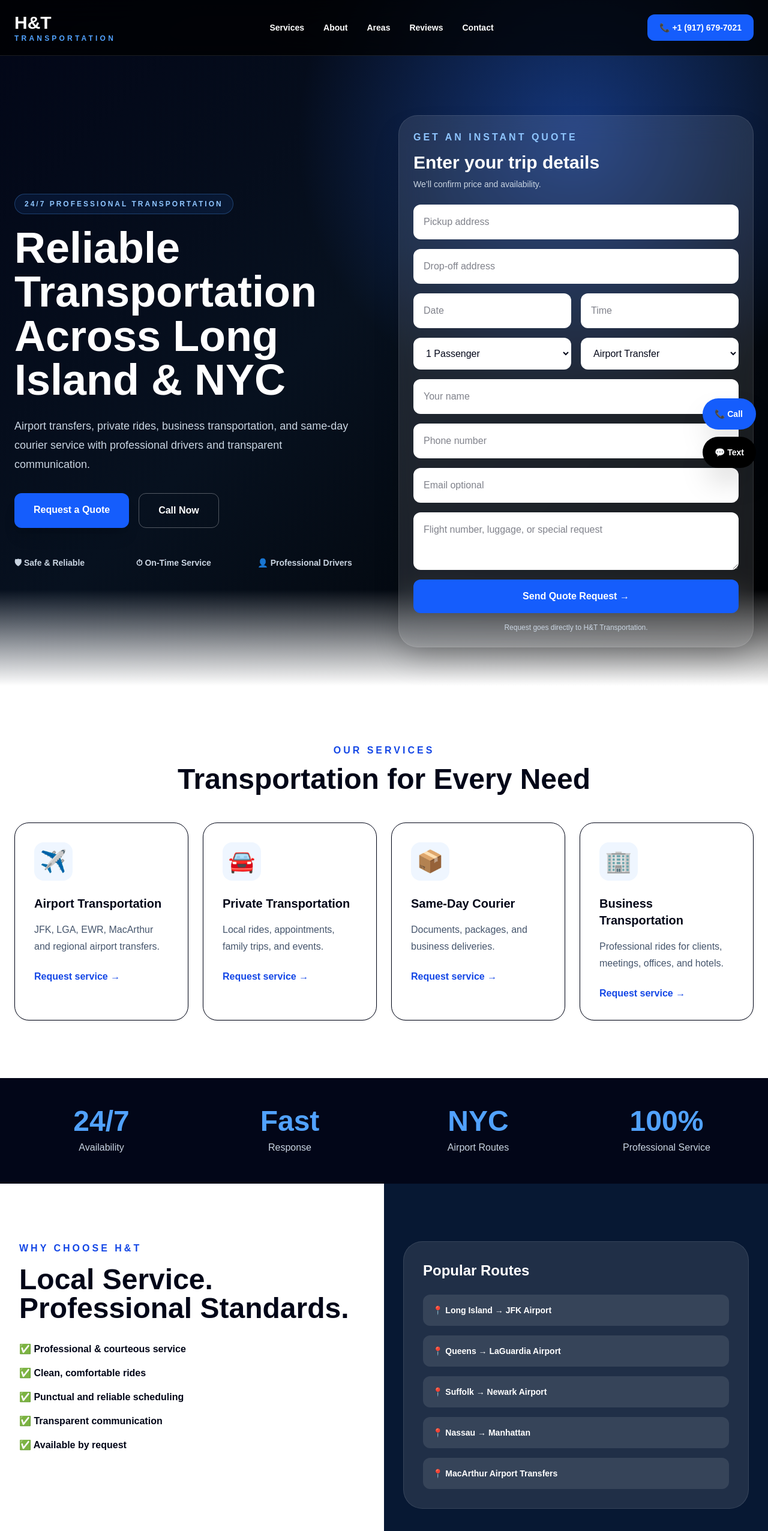
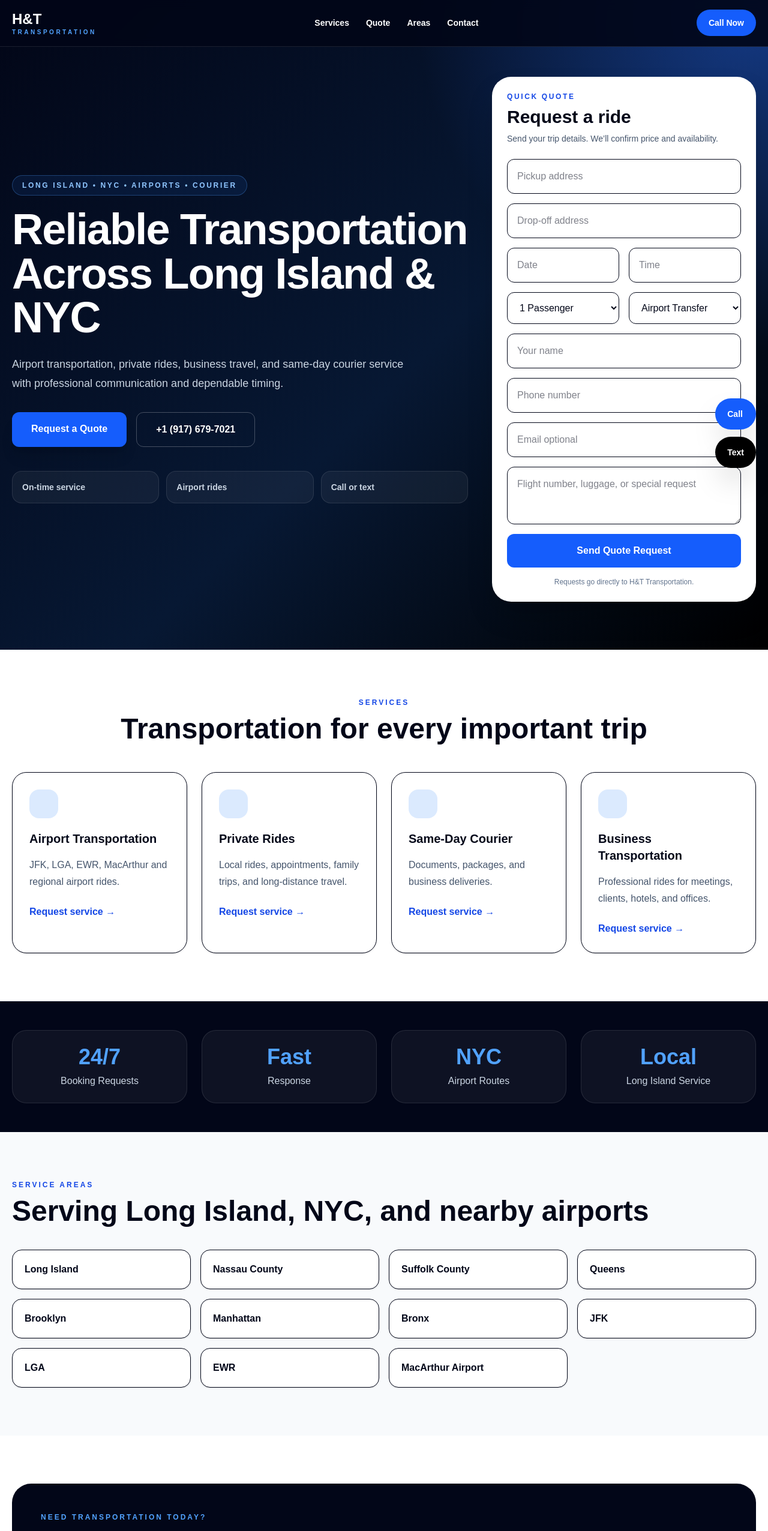
Before and after one commit to handttransportation/handttransportation, a Next.js app: page / in a window 1280 px wide. Shown: the top 2552 px of the page at 60% size. Built offline with nearby package versions, Linux system fonts and the light colour scheme.

Commit message:
Fix homepage layout

```diff
--- a/app/page.tsx
+++ b/app/page.tsx
@@ -4,103 +4,128 @@ const email = "tahhatariq21@gmail.com";
 const formspreeEndpoint = "https://formspree.io/f/mrewjnkb";
 
 const services = [
-  ["✈️", "Airport Transportation", "JFK, LGA, EWR, MacArthur and regional airport transfers."],
-  ["🚘", "Private Transportation", "Local rides, appointments, family trips, and events."],
-  ["📦", "Same-Day Courier", "Documents, packages, and business deliveries."],
-  ["🏢", "Business Transportation", "Professional rides for clients, meetings, offices, and hotels."],
+  ["Airport Transportation", "JFK, LGA, EWR, MacArthur and regional airport rides."],
+  ["Private Rides", "Local rides, appointments, family trips, and long-distance travel."],
+  ["Same-Day Courier", "Documents, packages, and business deliveries."],
+  ["Business Transportation", "Professional rides for meetings, clients, hotels, and offices."],
 ];
 
-const areas = ["Long Island", "NYC", "JFK", "LGA", "EWR", "MacArthur", "Queens", "Brooklyn", "Nassau", "Suffolk"];
+const areas = [
+  "Long Island",
+  "Nassau County",
+  "Suffolk County",
+  "Queens",
+  "Brooklyn",
+  "Manhattan",
+  "Bronx",
+  "JFK",
+  "LGA",
+  "EWR",
+  "MacArthur Airport",
+];
 
 export default function Home() {
   return (
     <main className="min-h-screen bg-white text-slate-950">
-      <header className="fixed top-0 z-50 w-full border-b border-white/10 bg-black/75 backdrop-blur-xl">
-        <nav className="mx-auto flex max-w-7xl items-center justify-between px-6 py-5 text-white">
+      <header className="fixed top-0 z-50 w-full border-b border-white/10 bg-slate-950/90 backdrop-blur">
+        <nav className="mx-auto flex max-w-7xl items-center justify-between px-5 py-4 text-white">
           <a href="#" className="leading-tight">
-            <div className="text-3xl font-black">H&T</div>
-            <div className="text-xs font-black uppercase tracking-[0.35em] text-blue-400">Transportation</div>
+            <div className="text-2xl font-black">H&T</div>
+            <div className="text-[10px] font-black uppercase tracking-[0.35em] text-blue-400">
+              Transportation
+            </div>
           </a>
 
-          <div className="hidden gap-8 text-sm font-bold md:flex">
+          <div className="hidden gap-7 text-sm font-bold md:flex">
             <a href="#services">Services</a>
-            <a href="#about">About</a>
+            <a href="#quote">Quote</a>
             <a href="#areas">Areas</a>
-            <a href="#reviews">Reviews</a>
             <a href="#contact">Contact</a>
           </div>
 
-          <a href={`tel:${phone}`} className="rounded-xl bg-blue-600 px-5 py-3 text-sm font-black hover:bg-blue-700">
-            📞 {displayPhone}
+          <a
+            href={`tel:${phone}`}
+            className="rounded-full bg-blue-600 px-5 py-3 text-sm font-black hover:bg-blue-700"
+          >
+            Call Now
           </a>
         </nav>
       </header>
 
-      <section className="relative overflow-hidden bg-slate-950 px-6 pt-32 text-white">
-        <div className="absolute inset-0 bg-[radial-gradient(circle_at_75%_20%,rgba(37,99,235,0.45),transparent_35%),linear-gradient(135deg,#020617_0%,#07111f_45%,#000_100%)]" />
-        <div className="absolute bottom-0 left-0 right-0 h-40 bg-gradient-to-t from-white to-transparent" />
+      <section className="relative overflow-hidden bg-slate-950 px-5 pb-20 pt-32 text-white">
+        <div className="absolute inset-0 bg-[radial-gradient(circle_at_top_right,rgba(37,99,235,0.45),transparent_35%),linear-gradient(135deg,#020617,#071833_55%,#000)]" />
 
-        <div className="relative mx-auto grid min-h-[900px] max-w-7xl gap-12 py-16 lg:grid-cols-2 lg:items-center">
-          <div>
-            <p className="mb-5 inline-flex rounded-full border border-blue-400/30 bg-blue-500/10 px-4 py-2 text-xs font-black uppercase tracking-[0.25em] text-blue-300">
-              24/7 Professional Transportation
+        <div className="relative mx-auto grid max-w-7xl gap-10 lg:grid-cols-[1fr_440px] lg:items-center">
+          <div className="max-w-3xl">
+            <p className="mb-5 inline-flex rounded-full border border-blue-400/30 bg-blue-500/10 px-4 py-2 text-xs font-black uppercase tracking-[0.22em] text-blue-300">
+              Long Island • NYC • Airports • Courier
             </p>
 
-            <h1 className="text-5xl font-black leading-[1.02] md:text-7xl">
+            <h1 className="text-5xl font-black leading-[1.02] tracking-tight md:text-7xl">
               Reliable Transportation Across Long Island & NYC
             </h1>
 
-            <p className="mt-6 max-w-xl text-lg leading-8 text-slate-300">
-              Airport transfers, private rides, business transportation, and same-day courier service with professional drivers and transparent communication.
+            <p className="mt-6 max-w-2xl text-lg leading-8 text-slate-300">
+              Airport transportation, private rides, business travel, and same-day courier service with professional communication and dependable timing.
             </p>
 
             <div className="mt-8 flex flex-col gap-4 sm:flex-row">
-              <a href="#contact" className="rounded-xl bg-blue-600 px-8 py-4 text-center font-black shadow-xl hover:bg-blue-700">
+              <a
+                href="#quote"
+                className="rounded-xl bg-blue-600 px-8 py-4 text-center font-black shadow-xl hover:bg-blue-700"
+              >
                 Request a Quote
               </a>
-              <a href={`tel:${phone}`} className="rounded-xl border border-white/30 px-8 py-4 text-center font-black hover:bg-white hover:text-slate-950">
-                Call Now
+              <a
+                href={`tel:${phone}`}
+                className="rounded-xl border border-white/25 px-8 py-4 text-center font-black hover:bg-white hover:text-slate-950"
+              >
+                {displayPhone}
               </a>
             </div>
 
-            <div className="mt-12 grid grid-cols-3 gap-4 text-sm font-bold text-slate-300">
-              <div>🛡 Safe & Reliable</div>
-              <div>⏱ On-Time Service</div>
-              <div>👤 Professional Drivers</div>
+            <div className="mt-10 grid gap-3 text-sm font-bold text-slate-300 sm:grid-cols-3">
+              <div className="rounded-2xl border border-white/10 bg-white/5 p-4">On-time service</div>
+              <div className="rounded-2xl border border-white/10 bg-white/5 p-4">Airport rides</div>
+              <div className="rounded-2xl border border-white/10 bg-white/5 p-4">Call or text</div>
             </div>
           </div>
 
           <form
-            id="contact"
+            id="quote"
             action={formspreeEndpoint}
             method="POST"
-            className="rounded-[2rem] border border-white/10 bg-white/10 p-6 shadow-2xl backdrop-blur-xl"
+            className="rounded-[2rem] border border-white/10 bg-white p-6 text-slate-950 shadow-2xl"
           >
             <input type="hidden" name="_subject" value="New H&T Transportation Booking Request" />
             <input type="hidden" name="business" value="H&T Transportation" />
 
-            <p className="font-black uppercase tracking-[0.25em] text-blue-300">Get an instant quote</p>
-            <h2 className="mt-3 text-3xl font-black">Enter your trip details</h2>
-            <p className="mt-2 text-sm text-slate-300">We’ll confirm price and availability.</p>
+            <p className="text-xs font-black uppercase tracking-[0.22em] text-blue-700">
+              Quick Quote
+            </p>
+            <h2 className="mt-2 text-3xl font-black">Request a ride</h2>
+            <p className="mt-2 text-sm text-slate-600">
+              Send your trip details. We’ll confirm price and availability.
+            </p>
 
             <div className="mt-6 grid gap-4">
-              <input name="pickup_address" required className="rounded-xl border border-white/10 bg-white p-4 text-slate-950 outline-none" placeholder="Pickup address" />
-              <input name="dropoff_address" required className="rounded-xl border border-white/10 bg-white p-4 text-slate-950 outline-none" placeholder="Drop-off address" />
+              <input name="pickup_address" required className="rounded-xl border p-4 outline-none focus:border-blue-600" placeholder="Pickup address" />
+              <input name="dropoff_address" required className="rounded-xl border p-4 outline-none focus:border-blue-600" placeholder="Drop-off address" />
 
               <div className="grid gap-4 sm:grid-cols-2">
-                <input name="date" required className="rounded-xl border border-white/10 bg-white p-4 text-slate-950 outline-none" placeholder="Date" />
-                <input name="time" required className="rounded-xl border border-white/10 bg-white p-4 text-slate-950 outline-none" placeholder="Time" />
+                <input name="date" required className="rounded-xl border p-4 outline-none focus:border-blue-600" placeholder="Date" />
+                <input name="time" required className="rounded-xl border p-4 outline-none focus:border-blue-600" placeholder="Time" />
               </div>
 
               <div className="grid gap-4 sm:grid-cols-2">
-                <select name="passengers" className="rounded-xl border border-white/10 bg-white p-4 text-slate-950 outline-none">
+                <select name="passengers" className="rounded-xl border p-4 outline-none focus:border-blue-600">
                   <option>1 Passenger</option>
                   <option>2 Passengers</option>
                   <option>3 Passengers</option>
                   <option>4 Passengers</option>
                 </select>
 
-                <select name="service_type" className="rounded-xl border border-white/10 bg-white p-4 text-slate-950 outline-none">
+                <select name="service_type" className="rounded-xl border p-4 outline-none focus:border-blue-600">
                   <option>Airport Transfer</option>
                   <option>Private Ride</option>
                   <option>Courier Delivery</option>
@@ -108,90 +133,75 @@ export default function Home() {
                 </select>
               </div>
 
-              <input name="customer_name" required className="rounded-xl border border-white/10 bg-white p-4 text-slate-950 outline-none" placeholder="Your name" />
-              <input name="phone_number" required className="rounded-xl border border-white/10 bg-white p-4 text-slate-950 outline-none" placeholder="Phone number" />
-              <input name="email" type="email" className="rounded-xl border border-white/10 bg-white p-4 text-slate-950 outline-none" placeholder="Email optional" />
-              <textarea name="notes" className="min-h-24 rounded-xl border border-white/10 bg-white p-4 text-slate-950 outline-none" placeholder="Flight number, luggage, or special request" />
+              <input name="customer_name" required className="rounded-xl border p-4 outline-none focus:border-blue-600" placeholder="Your name" />
+              <input name="phone_number" required className="rounded-xl border p-4 outline-none focus:border-blue-600" placeholder="Phone number" />
+              <input name="email" type="email" className="rounded-xl border p-4 outline-none focus:border-blue-600" placeholder="Email optional" />
+              <textarea name="notes" className="min-h-24 rounded-xl border p-4 outline-none focus:border-blue-600" placeholder="Flight number, luggage, or special request" />
 
               <button type="submit" className="rounded-xl bg-blue-600 p-4 font-black text-white hover:bg-blue-700">
-                Send Quote Request →
+                Send Quote Request
               </button>
 
-              <p className="text-center text-xs text-slate-300">
-                Request goes directly to H&T Transportation.
+              <p className="text-center text-xs text-slate-500">
+                Requests go directly to H&T Transportation.
               </p>
             </div>
           </form>
         </div>
       </section>
 
-      <section id="services" className="px-6 py-24">
+      <section id="services" className="px-5 py-20">
         <div className="mx-auto max-w-7xl">
-          <p className="text-center font-black uppercase tracking-[0.25em] text-blue-700">Our Services</p>
-          <h2 className="mt-3 text-center text-4xl font-black md:text-5xl">Transportation for Every Need</h2>
+          <p className="text-center text-xs font-black uppercase tracking-[0.25em] text-blue-700">
+            Services
+          </p>
+          <h2 className="mt-3 text-center text-4xl font-black md:text-5xl">
+            Transportation for every important trip
+          </h2>
 
           <div className="mt-12 grid gap-6 md:grid-cols-2 lg:grid-cols-4">
-            {services.map(([icon, title, text]) => (
-              <div key={title} className="rounded-3xl border bg-white p-8 shadow-sm transition hover:-translate-y-1 hover:shadow-xl">
-                <div className="mb-6 flex h-16 w-16 items-center justify-center rounded-2xl bg-blue-50 text-4xl">{icon}</div>
+            {services.map(([title, text]) => (
+              <div key={title} className="rounded-3xl border bg-white p-7 shadow-sm hover:shadow-xl">
+                <div className="mb-5 h-12 w-12 rounded-2xl bg-blue-100" />
                 <h3 className="text-xl font-black">{title}</h3>
                 <p className="mt-4 leading-7 text-slate-600">{text}</p>
-                <a href="#contact" className="mt-6 inline-block font-black text-blue-700">Request service →</a>
+                <a href="#quote" className="mt-6 inline-block font-black text-blue-700">
+                  Request service →
+                </a>
               </div>
             ))}
           </div>
         </div>
       </section>
 
-      <section className="bg-slate-950 px-6 py-12 text-white">
+      <section className="bg-slate-950 px-5 py-12 text-white">
         <div className="mx-auto grid max-w-7xl gap-6 text-center md:grid-cols-4">
           {[
-            ["24/7", "Availability"],
+            ["24/7", "Booking Requests"],
             ["Fast", "Response"],
             ["NYC", "Airport Routes"],
-            ["100%", "Professional Service"],
+            ["Local", "Long Island Service"],
           ].map(([big, small]) => (
-            <div key={big}>
-              <div className="text-5xl font-black text-blue-400">{big}</div>
+            <div key={big} className="rounded-3xl border border-white/10 bg-white/5 p-6">
+              <div className="text-4xl font-black text-blue-400">{big}</div>
               <p className="mt-2 text-slate-300">{small}</p>
             </div>
           ))}
         </div>
       </section>
 
-      <section id="about" className="grid lg:grid-cols-2">
-        <div className="bg-white px-6 py-24">
-          <div className="mx-auto max-w-xl">
-            <p className="font-black uppercase tracking-[0.25em] text-blue-700">Why Choose H&T</p>
-            <h2 className="mt-4 text-4xl font-black md:text-5xl">Local Service. Professional Standards.</h2>
-            <div className="mt-8 grid gap-4">
-              {["Professional & courteous service", "Clean, comfortable rides", "Punctual and reliable scheduling", "Transparent communication", "Available by request"].map((item) => (
-                <p key={item} className="font-bold">✅ {item}</p>
-              ))}
-            </div>
-          </div>
-        </div>
+      <section id="areas" className="bg-slate-50 px-5 py-20">
+        <div className="mx-auto max-w-7xl">
+          <p className="text-xs font-black uppercase tracking-[0.25em] text-blue-700">
+            Service Areas
+          </p>
+          <h2 className="mt-3 text-4xl font-black md:text-5xl">
+            Serving Long Island, NYC, and nearby airports
+          </h2>
 
-        <div className="bg-[#071833] px-6 py-24 text-white">
-          <div className="mx-auto max-w-xl rounded-[2rem] border border-white/10 bg-white/10 p-8">
-            <h3 className="text-2xl font-black">Popular Routes</h3>
-            <div className="mt-6 grid gap-4 text-sm">
-              {["Long Island → JFK Airport", "Queens → LaGuardia Airport", "Suffolk → Newark Airport", "Nassau → Manhattan", "MacArthur Airport Transfers"].map((route) => (
-                <div key={route} className="rounded-xl bg-white/10 p-4 font-bold">📍 {route}</div>
-              ))}
-            </div>
-          </div>
-        </div>
-      </section>
-
-      <section id="areas" className="bg-slate-50 px-6 py-24">
-        <div className="mx-auto max-w-7xl">
-          <p className="font-black uppercase tracking-[0.25em] text-blue-700">Service Areas</p>
-          <h2 className="mt-4 text-4xl font-black md:text-5xl">We’ve Got You Covered</h2>
-
-          <div className="mt-10 grid gap-4 sm:grid-cols-2 lg:grid-cols-5">
+          <div className="mt-10 grid gap-4 sm:grid-cols-2 lg:grid-cols-4">
             {areas.map((area) => (
-              <div key={area} className="rounded-2xl border bg-white p-5 text-center font-black shadow-sm">
+              <div key={area} className="rounded-2xl border bg-white p-5 font-black shadow-sm">
                 {area}
               </div>
             ))}
@@ -199,75 +209,47 @@ export default function Home() {
         </div>
       </section>
 
-      <section id="reviews" className="bg-slate-950 px-6 py-24 text-white">
-        <div className="mx-auto max-w-7xl">
-          <p className="text-center font-black uppercase tracking-[0.25em] text-blue-400">Customer Reviews</p>
-          <h2 className="mt-3 text-center text-4xl font-black">What Our Customers Say</h2>
-
-          <div className="mt-12 grid gap-6 md:grid-cols-3">
-            {[
-              "Excellent service from start to finish. On time, professional, and comfortable.",
-              "Best airport service I’ve used. Clean vehicle and great communication.",
-              "Reliable, safe, and hassle-free. They handled our delivery perfectly.",
-            ].map((review) => (
-              <div key={review} className="rounded-3xl border border-white/10 bg-white/10 p-7">
-                <div className="text-yellow-400">★★★★★</div>
-                <p className="mt-4 leading-7 text-slate-200">{review}</p>
-              </div>
-            ))}
+      <section id="contact" className="px-5 py-20">
+        <div className="mx-auto max-w-7xl rounded-[2rem] bg-slate-950 p-8 text-white md:p-12">
+          <p className="text-xs font-black uppercase tracking-[0.25em] text-blue-400">
+            Need transportation today?
+          </p>
+          <h2 className="mt-3 text-4xl font-black md:text-5xl">
+            Call, text, or request a quote online.
+          </h2>
+          <div className="mt-8 flex flex-col gap-4 sm:flex-row">
+            <a href={`tel:${phone}`} className="rounded-xl bg-blue-600 px-8 py-4 text-center font-black">
+              Call {displayPhone}
+            </a>
+            <a href={`sms:${phone}`} className="rounded-xl border border-white/20 px-8 py-4 text-center font-black">
+              Text H&T
+            </a>
           </div>
         </div>
       </section>
 
-      <footer className="bg-black px-6 py-12 text-white">
-        <div className="mx-auto grid max-w-7xl gap-10 md:grid-cols-4">
+      <footer className="bg-black px-5 py-10 text-white">
+        <div className="mx-auto flex max-w-7xl flex-col justify-between gap-6 md:flex-row">
           <div>
             <div className="text-3xl font-black">H&T</div>
-            <div className="text-xs font-black uppercase tracking-[0.3em] text-blue-400">Transportation</div>
-            <p className="mt-4 text-sm leading-6 text-slate-400">
-              Reliable transportation and courier service across Long Island, NYC, and surrounding areas.
-            </p>
-          </div>
-
-          <div>
-            <h3 className="font-black text-blue-400">Quick Links</h3>
-            <div className="mt-4 grid gap-2 text-sm text-slate-300">
-              <a href="#services">Services</a>
-              <a href="#about">About</a>
-              <a href="#areas">Service Areas</a>
-              <a href="#contact">Contact</a>
+            <div className="text-xs font-black uppercase tracking-[0.3em] text-blue-400">
+              Transportation
             </div>
           </div>
-
-          <div>
-            <h3 className="font-black text-blue-400">Contact Info</h3>
-            <div className="mt-4 grid gap-2 text-sm text-slate-300">
-              <p>📞 {displayPhone}</p>
-              <p>✉️ {email}</p>
-              <p>⏱ Available by request</p>
-            </div>
-          </div>
-
-          <div>
-            <h3 className="font-black text-blue-400">Book Now</h3>
-            <p className="mt-4 text-sm text-slate-400">Call, text, or request a quote online.</p>
-            <a href={`tel:${phone}`} className="mt-4 inline-block rounded-xl bg-blue-600 px-5 py-3 text-sm font-black">
-              Call {displayPhone}
-            </a>
+          <div className="text-sm text-slate-400">
+            <p>{displayPhone}</p>
+            <p>{email}</p>
+            <p>© 2026 H&T Transportation. All rights reserved.</p>
           </div>
         </div>
-
-        <p className="mt-10 border-t border-white/10 pt-6 text-center text-sm text-slate-500">
-          © 2026 H&T Transportation. All rights reserved.
-        </p>
       </footer>
 
       <div className="fixed bottom-5 right-5 z-50 flex flex-col gap-3">
         <a href={`tel:${phone}`} className="rounded-full bg-blue-600 px-5 py-4 text-sm font-black text-white shadow-2xl">
-          📞 Call
+          Call
         </a>
         <a href={`sms:${phone}`} className="rounded-full bg-black px-5 py-4 text-sm font-black text-white shadow-2xl">
-          💬 Text
+          Text
         </a>
       </div>
     </main>
```
